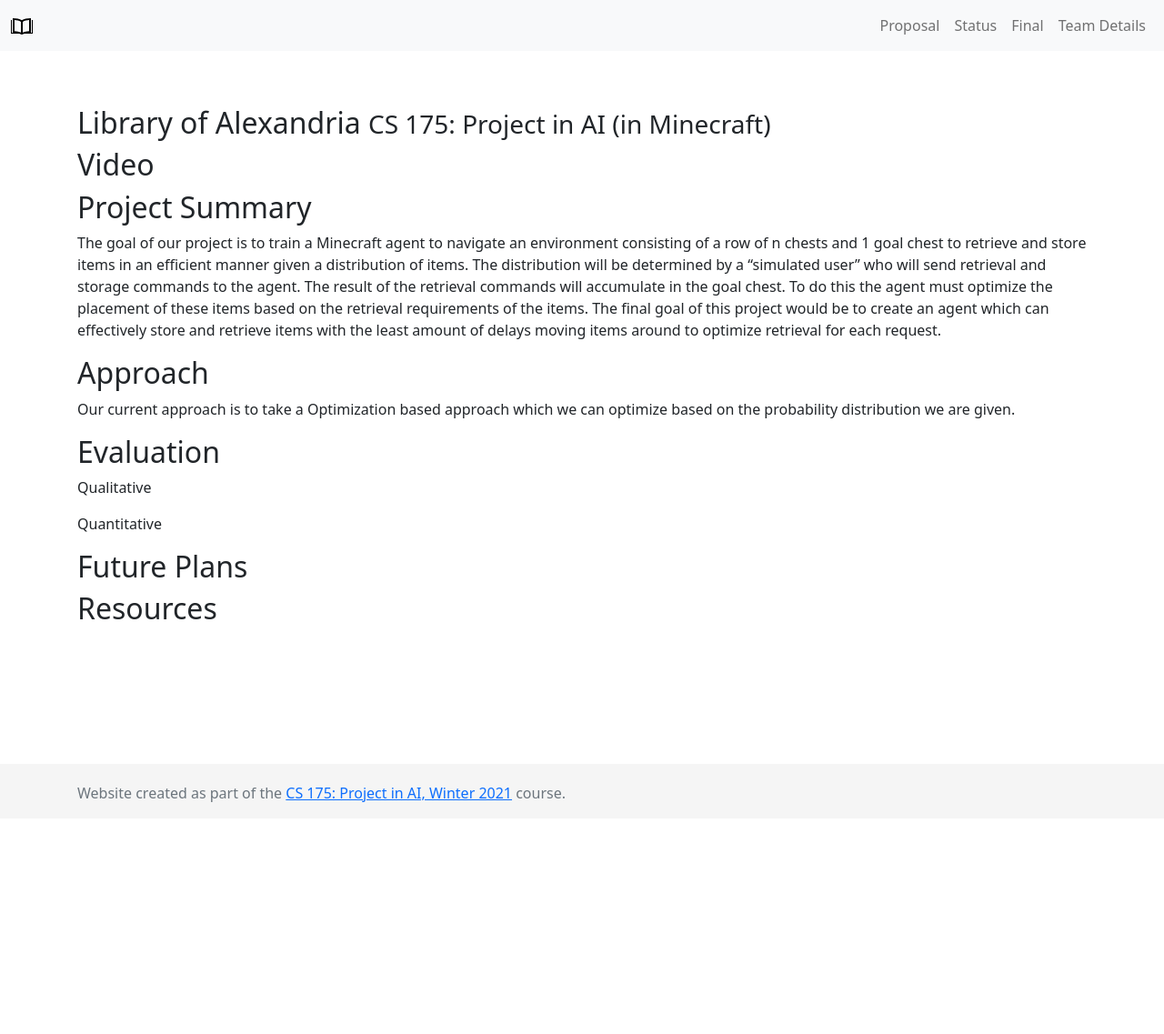
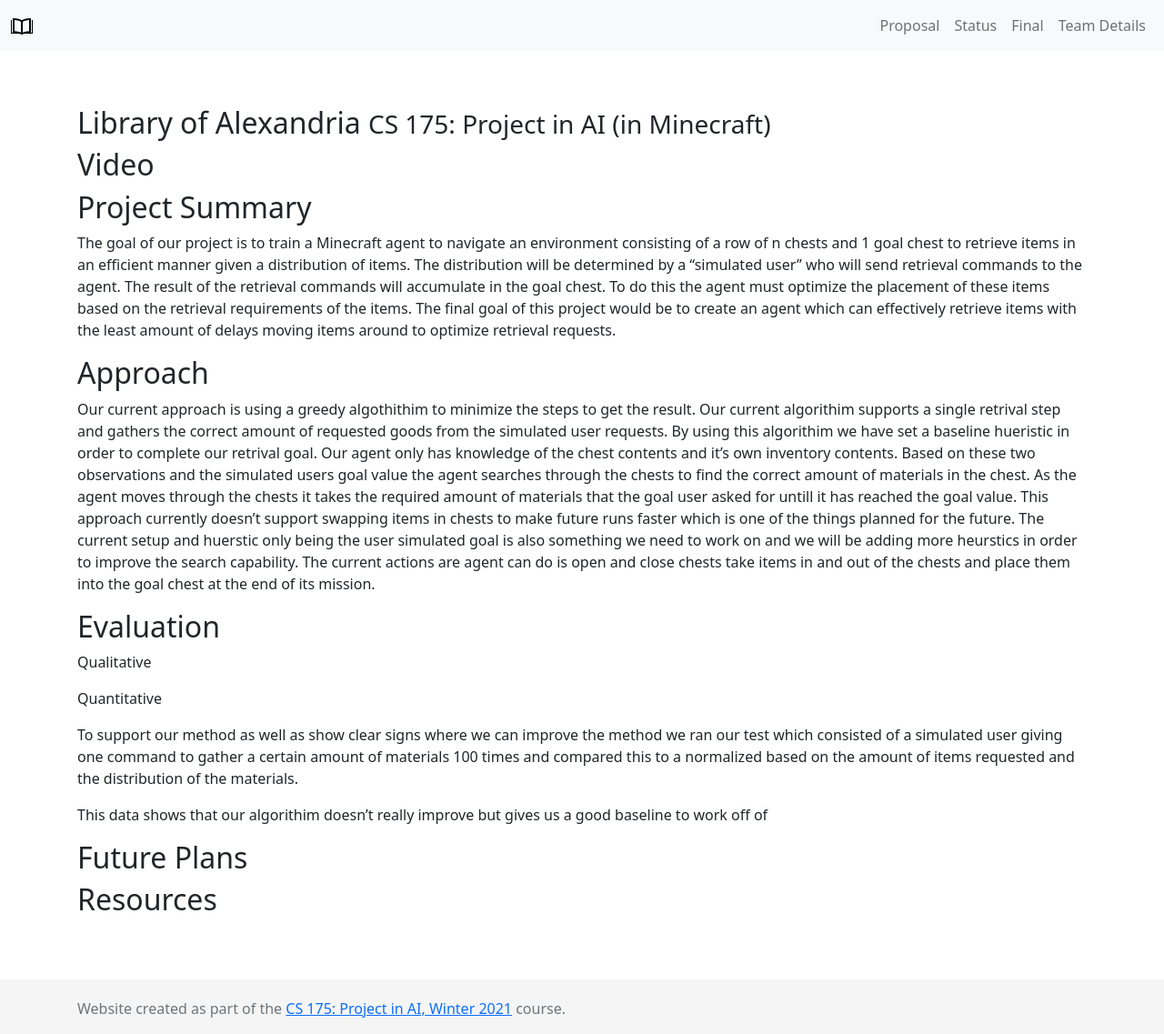
Before and after one commit to burwinliu-zz/LibraryOfAlexandria, a Jekyll site: the page built from docs/status.md, in a window 1280 px wide. Shown: the whole page at 91% size. Built offline with Jekyll 4.4.1, drawn with Linux system fonts in a browser that asks for light colours; our own code applies the rules of GitHub Pages for plain Markdown files; before the commit the page ends 900 px from its top, so only the background shows below that.

Commit message:
Update status.md

```diff
--- a/docs/status.md
+++ b/docs/status.md
@@ -1,9 +1,12 @@
-
+---
+layout: default
+title: Status
+---
 ## Video
 ## Project Summary
-The goal of our project is to train a Minecraft agent to navigate an environment consisting of a row of n chests and 1 goal chest to retrieve and store items in an efficient manner given a distribution of items. The distribution will be determined by a "simulated user" who will send retrieval and storage commands to the agent. The result of the retrieval commands will accumulate in the goal chest.  To do this the agent must optimize the placement of these items based on the retrieval requirements of the items. The final goal of this project would be to create an agent which can effectively store and retrieve items with the least amount of delays moving items around to optimize retrieval for each request.
+The goal of our project is to train a Minecraft agent to navigate an environment consisting of a row of n chests and 1 goal chest to retrieve items in an efficient manner given a distribution of items. The distribution will be determined by a "simulated user" who will send retrieval commands to the agent. The result of the retrieval commands will accumulate in the goal chest.  To do this the agent must optimize the placement of these items based on the retrieval requirements of the items. The final goal of this project would be to create an agent which can effectively retrieve items with the least amount of delays moving items around to optimize retrieval requests.
 ## Approach
-Our current approach is to take a Optimization based approach which we can optimize based on the probability distribution we are given.
+Our current approach is using a greedy algothithim to minimize the steps to get the result. Our current algorithim supports a single retrival step and gathers the correct amount of requested goods from the simulated user requests. By using this algorithim we have set a baseline hueristic in order to complete our retrival goal. Our agent only has knowledge of the chest contents and it's own inventory contents. Based on these two observations and the simulated users goal value the agent searches through the chests to find the correct amount of materials in the chest. As the agent moves through the chests it takes the required amount of materials that the goal user asked for untill it has reached the goal value. This approach currently doesn't support swapping items in chests to make future runs faster which is one of the things planned for the future. The current setup and huerstic only being the user simulated goal is also something we need to work on and we will be adding more heurstics in order to improve the search capability. The current actions are agent can do is open and close chests take items in and out of the chests and place them into the goal chest at the end of its mission.
 
 ## Evaluation
 
@@ -11,6 +14,11 @@ Qualitative
 
 Quantitative
 
+To support our method as well as show clear signs where we can improve the method we ran our test which consisted of a simulated user giving one command to gather a certain amount of materials 100 times and compared this to a normalized based on the amount of items requested and the distribution of the materials.
+
+
+This data shows that our algorithim doesn't really improve but gives us a good baseline to work off of
+
 ## Future Plans
 
 ## Resources
```
